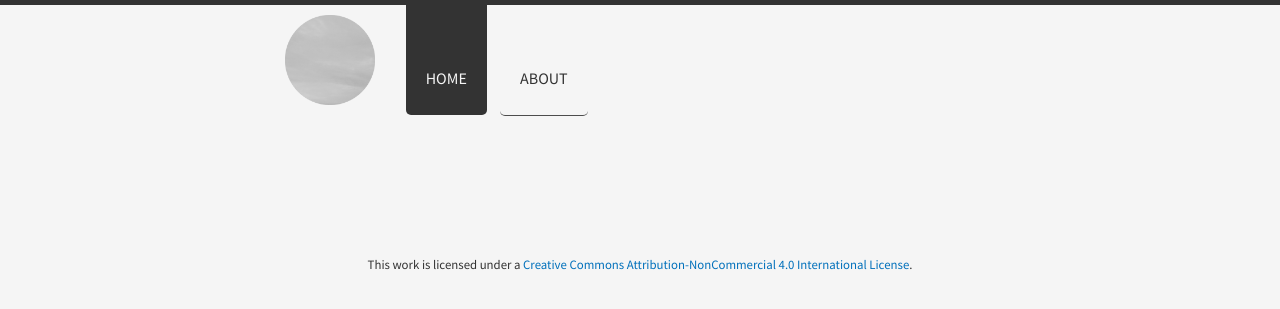
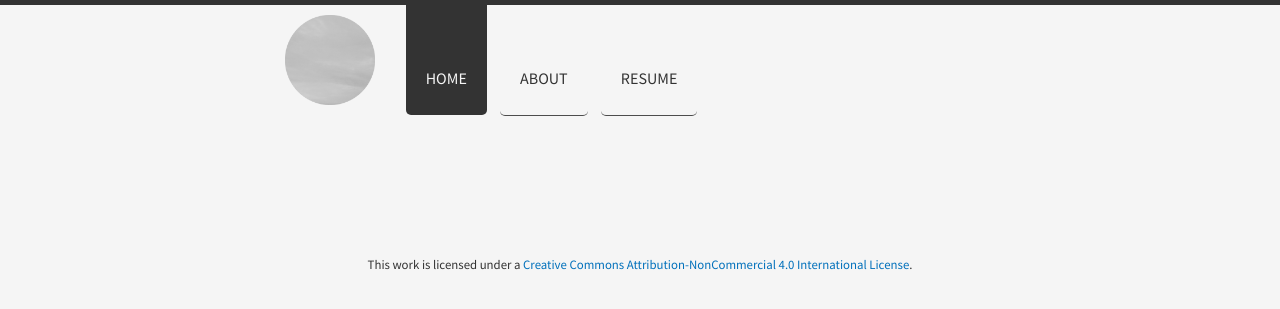
Before and after one commit to sheix/sheix.github.io, a Jekyll site: the page built from index.html, in a window 1280 px wide. Shown: the top 309 px of the page. Built offline with Jekyll 4.4.1, drawn with Linux system fonts in a browser that asks for light colours; nearby versions of some CDN libraries; Markdown is read by kramdown in place of the engine named in the settings.

Commit message:
add link to resume

```diff
--- a/_data/links.yml
+++ b/_data/links.yml
@@ -3,3 +3,6 @@
 
 - url: /about
   title: About
+
+- url: /resume
+  title: Resume
```
